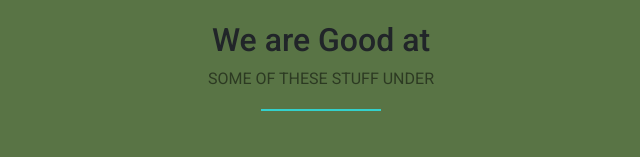
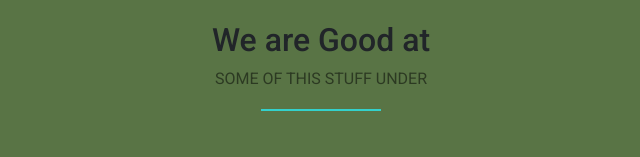
Before and after one commit to mario-2021/Bootstrap-Design, a plain HTML site: page index.html in a window 1280 px wide. Shown: the part 973-1130 px from the top of the page, 319-959 px from the left. Drawn offline with Linux system fonts and the light colour scheme.

Commit message:
Update index.html

```diff
--- a/index.html
+++ b/index.html
@@ -79,7 +79,7 @@
             <div class="main-title mt-5 mb-5 position-relative">
                 <img class="mb-4" src="./Images/title.png" alt="">
                 <h2>We are Good at</h2>
-                <p class="text-black-50 text-uppercase">Some Of These Stuff Under</p>
+                <p class="text-black-50 text-uppercase">Some Of This Stuff Under</p>
             </div>
             <div class="row">
                 <div class="col-md-6 col-lg-4">
```
